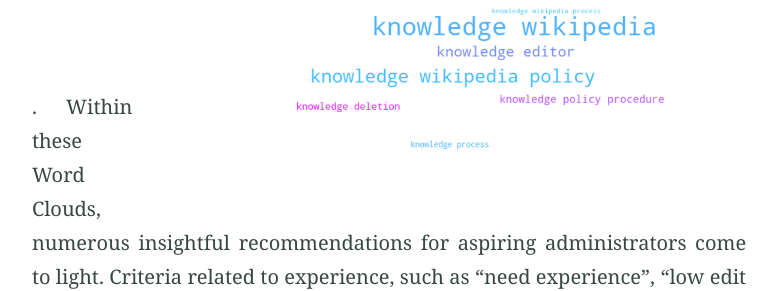
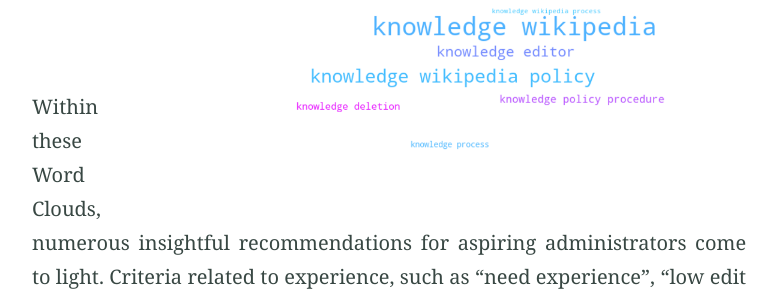
Before and after one commit to Sakasy/sakasy.github.io, a Jekyll site: the page built from index.md, in a window 1280 px wide and 900 px high, scrolled down 22887 px. Shown: the part 167-458 px from the top of the window, without its empty margins (251-1030 px from the left). Built offline with Jekyll 4.4.1, drawn with Linux system fonts in a browser that asks for light colours; some of the changed text lies outside the part shown.

Commit message:
Update index.md

```diff
--- a/index.md
+++ b/index.md
@@ -181,8 +181,7 @@
 <br>
 <br>
 <br>
-<br>
-. Within these Word Clouds, numerous insightful recommendations for aspiring administrators come to light. Criteria related to experience, such as "need experience", "low edit count", and "low activity" are discernible. Additionally, a diverse range of knowledge in various Wikipedia domains, such as "edit summary", "deletion", and "vandal fighter" is highlighted. Furthermore, a crucial aspect is familiarity with Wikipedia policies. Several aspects with a negative nature come to the forefront, potentially indicating areas where the future administrator should concentrate their attention. However, positive attributes are also evident, such as being a "great editor", a "great article writer" or a "great contributor".
+<br> Within these Word Clouds, numerous insightful recommendations for aspiring administrators come to light. Criteria related to experience, such as "need experience", "low edit count", and "low activity" are discernible. Additionally, a diverse range of knowledge in various Wikipedia domains, such as "edit summary", "deletion", and "vandal fighter" is highlighted. Furthermore, a crucial aspect is familiarity with Wikipedia policies. Several aspects with a negative nature come to the forefront, potentially indicating areas where the future administrator should concentrate their attention. However, positive attributes are also evident, such as being a "great editor", a "great article writer" or a "great contributor".
 
 💡 **Hint:** Refer to the following resources for a comprehensive understanding:
 
```
